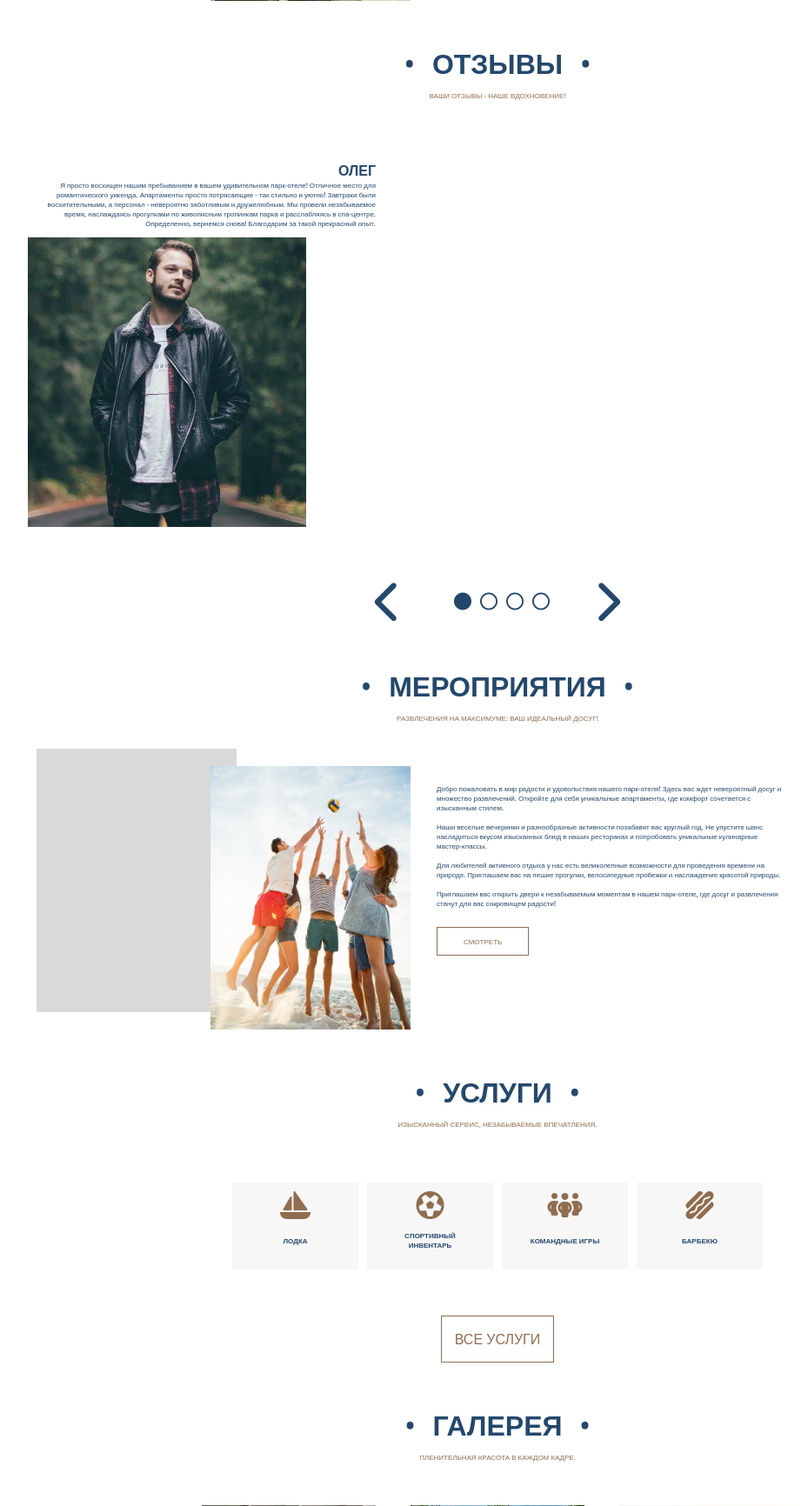
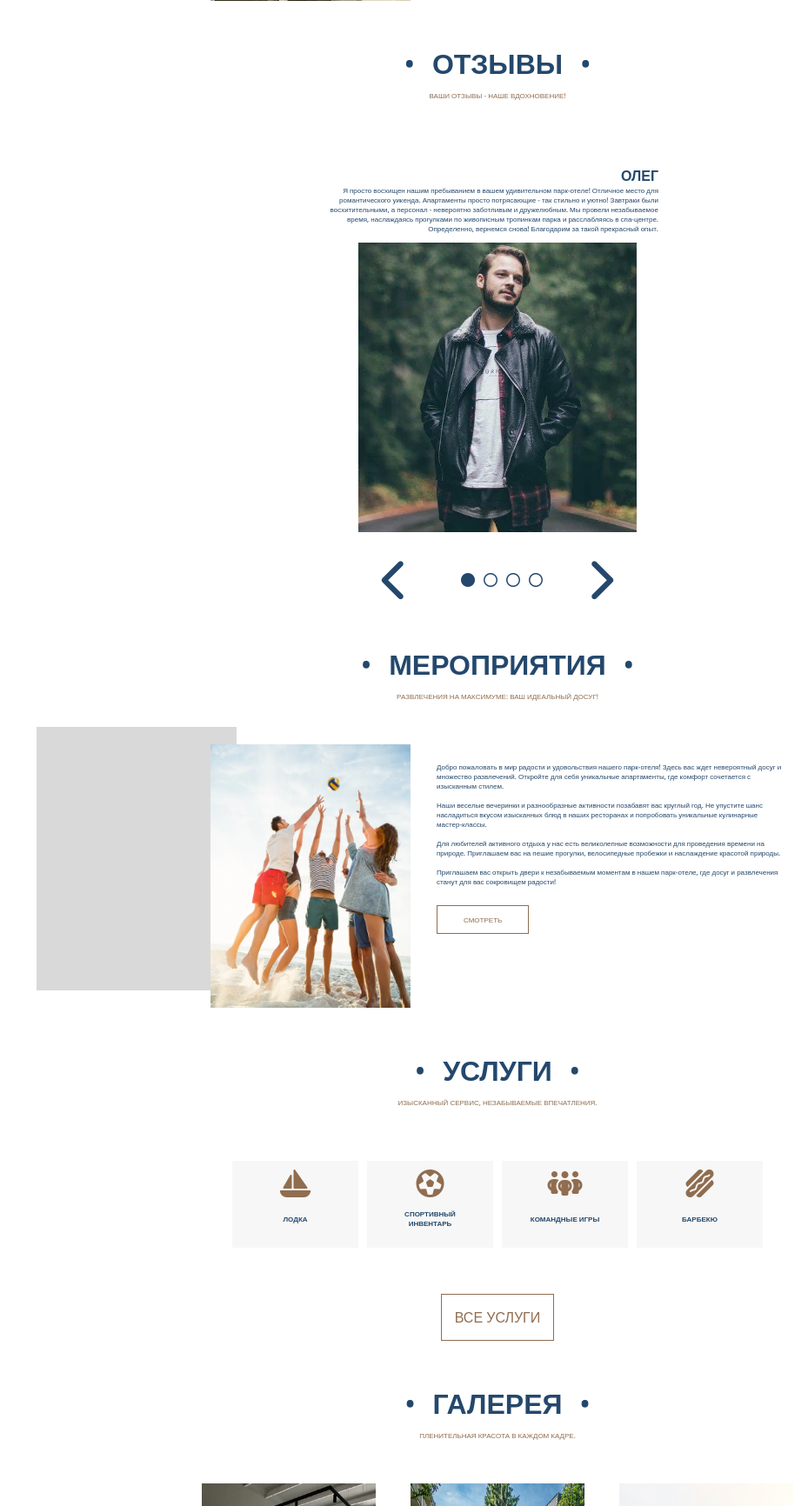
Before and after one commit to LilScottyPippen/Nazare-django, a Django app: page / in a window 1280 px wide. Shown: the part 1390-3122 px from the top of the page at 87% size, without its empty margins (68-997 px from the left). Run offline with Django 4.2, Linux system fonts and the light colour scheme; some libraries are stand-ins or nearby versions.

Commit message:
Updated project

```diff
--- a/static/css/callback.css
+++ b/static/css/callback.css
@@ -28,7 +28,7 @@
 }
 
 /*======== RESPONSIVE TYPOGRAPHY ========*/
-@media screen and (min-width: 1401px){
+@media screen and (min-width: 1402px){
     :root{
         --biggest-font-size: 64px;
         --normal-font-size: 32px;
--- a/static/css/development.css
+++ b/static/css/development.css
@@ -26,7 +26,7 @@
 }
 
 /*======== RESPONSIVE TYPOGRAPHY ========*/
-@media screen and (min-width: 1401px){
+@media screen and (min-width: 1402px){
     :root{
         --biggest-font-size: 64px;
         --normal-font-size: 32px;
--- a/static/css/footer.css
+++ b/static/css/footer.css
@@ -27,7 +27,7 @@
 }
 
 /*======== RESPONSIVE TYPOGRAPHY ========*/
-@media screen and (min-width: 1401px){
+@media screen and (min-width: 1402px){
     :root{
         --biggest-font-size: 64px;
         --normal-font-size: 32px;
@@ -71,7 +71,6 @@
 /* ======== FOOTER MAIN ======== */
 .footer-main{
     background-color: var(--blue-color);
-    margin-top: 100px;
     font-size: var(--small-font-size);
     color: #fff;
     display: flex;
--- a/static/css/gallery.css
+++ b/static/css/gallery.css
@@ -27,7 +27,7 @@
 }
 
 /*======== RESPONSIVE TYPOGRAPHY ========*/
-@media screen and (min-width: 1401px){
+@media screen and (min-width: 1402px){
     :root{
         --biggest-font-size: 64px;
         --normal-font-size: 32px;
--- a/static/css/header.css
+++ b/static/css/header.css
@@ -26,7 +26,7 @@
 }
 
 /*======== RESPONSIVE TYPOGRAPHY ========*/
-@media screen and (min-width: 1401px){
+@media screen and (min-width: 1402px){
     :root{
         --biggest-font-size: 64px;
         --normal-font-size: 32px;
--- a/static/css/index.css
+++ b/static/css/index.css
@@ -37,7 +37,11 @@
 
 /*======== BASE ========*/
 .main{
-    padding: 0 300px;
+    padding: 50px 300px;
+    min-height: 90vh;
+    display: flex;
+    flex-direction: column;
+    justify-content: center;
 }
 
 /*======== RESPONSIVE BASE ========*/
@@ -288,6 +292,11 @@
     justify-content: center;
 }
 
+.container__content_slider {
+    display: flex;
+    justify-content: center;
+}
+
 .container__content_image {
     width: 460px;
     height: 607px;
@@ -354,6 +374,18 @@
     margin: 0 15px 0 15px;
     cursor: pointer;
     text-align: center;
+}
+
+@media (max-width: 1401px){
+    .container__content_slider {
+        flex-direction: column;
+        align-items: center;
+    }
+
+    .container__content_image-center{
+        width: 400px;
+        height: 200px;
+    }
 }
 
 /* ======== CONTENT SERVICE ======== */
--- a/static/css/slider.css
+++ b/static/css/slider.css
@@ -27,7 +27,7 @@
 }
 
 /*======== RESPONSIVE TYPOGRAPHY ========*/
-@media screen and (min-width: 1401px){
+@media screen and (min-width: 1402px){
     :root{
         --biggest-font-size: 64px;
         --normal-font-size: 32px;
@@ -56,7 +56,7 @@
     display: flex;
     justify-content: center;
     color: var(--blue-color);
-    margin-top: 100px;
+    margin-top: 50px;
 }
 
 .item__container_control .fa-solid{
@@ -72,7 +72,10 @@
 /* ======== RESPONSIVE SLIDER ======== */
 @media (max-width: 1401px) {
     .item__container_control{
-        margin-top: 50px;
-        font-size: 10px;
+        margin-top: 25px;
+    }
+
+    .control__paginator i{
+        font-size: var(--normal-font-size);
     }
 }
--- a/static/js/callback.js
+++ b/static/js/callback.js
@@ -1,8 +1,8 @@
+document.addEventListener('DOMContentLoaded', function() {
     const callbackForm = document.getElementById('callbackForm');
 
     function openCallbackForm() {
         callbackForm.style.display = 'flex';
-
         document.body.style.overflow = 'hidden';
 
         callbackForm.addEventListener('wheel', function(event) {
@@ -16,14 +16,21 @@
         });
     }
 
+    // Добавьте обработчики событий после полной загрузки DOM
+    try {
         document.getElementById('navCall').addEventListener('click', openCallbackForm);
+    } catch (error) {}
+
     try {
         document.getElementById('navCallDev').addEventListener('click', openCallbackForm);
     } catch (error) {}
+
+    try {
         document.getElementById('navCallMobile').addEventListener('click', openCallbackForm);
-
+    } catch (error) {}
 
     document.getElementById('closeCallback').addEventListener('click', function() {
         callbackForm.style.display = 'none';
         document.body.style.overflow = 'auto';
     });
+});
--- a/static/js/copyMobile.js
+++ b/static/js/copyMobile.js
@@ -35,4 +35,6 @@
 }
 
 document.getElementById('contactLink').addEventListener('click', copyMobile);
-document.getElementById('contactLinkDev').addEventListener('click', copyMobile);
+try{
+    document.getElementById('contactLinkDev').addEventListener('click', copyMobile);
+} catch (error) {}
--- a/static/js/slider.js
+++ b/static/js/slider.js
@@ -1,6 +1,6 @@
 const wrapper = document.querySelector('.content__item_container');
 const carousel = document.querySelector('.content_carousel');
-const items = document.querySelectorAll('.feedback');
+const items = document.querySelectorAll('.container__content_slider');
 const buttons = document.querySelectorAll('.button');
 
 let itemIndex = 0;
```
Also changed, not shown: other parts of static/css/index.css (+73 -0 lines). Lines whose indentation alone changed are shown as unchanged.
